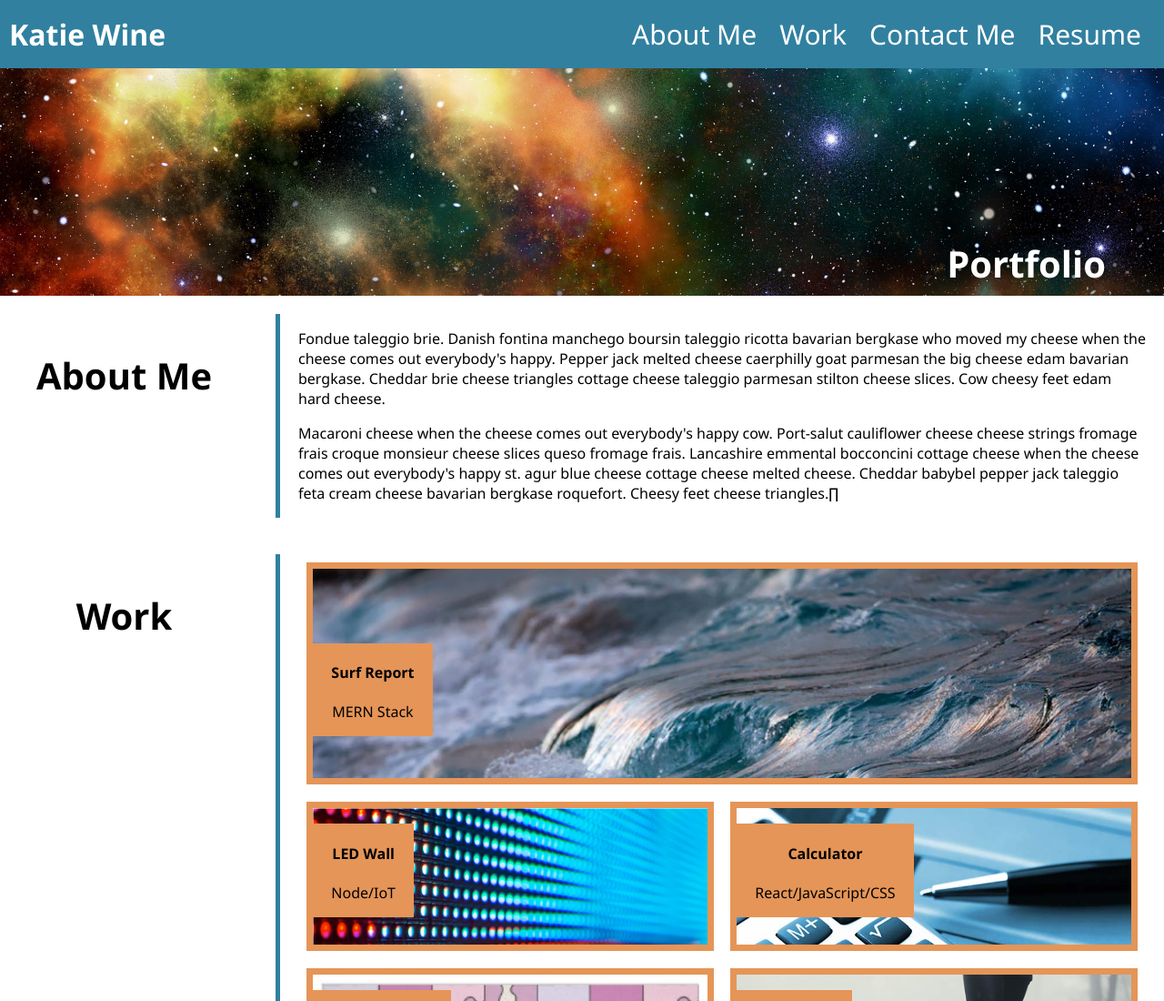
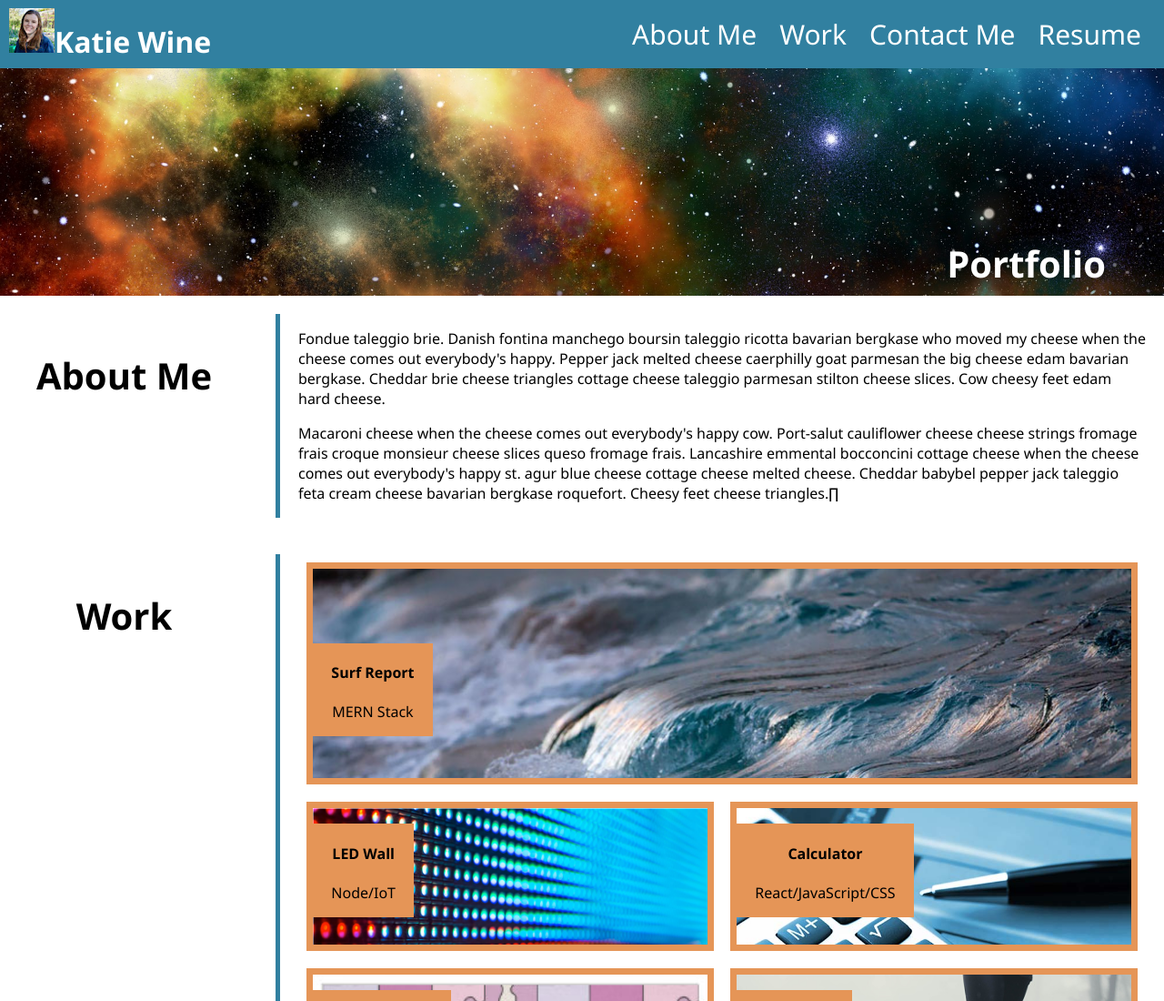
Before and after one commit to kmwine02/homework02, a plain HTML site: page index.html in a window 1280 px wide. Shown: the top 1100 px of the page at 91% size. Drawn offline with Linux system fonts and the light colour scheme.

Commit message:
adding code comments and header image

```diff
--- a/assets/css/style.css
+++ b/assets/css/style.css
@@ -6,6 +6,7 @@
   --white: #ffffff;
 }
 
+/* styling header and adding photo*/
 header {
   display: flex;
   justify-content: space-between;
@@ -19,6 +20,12 @@ header h1 {
   padding-left: 10px;
 }
 
+header h1::before {
+    content: url('../../images/self.jpeg');
+    height: 50px;
+    width: 50px;
+}
+
 body {
   display: flex;
   flex-direction: column;
@@ -30,6 +37,7 @@ main {
   flex-direction: column;
 }
 
+/*adding universe image and portfolio heading styling*/
 .hero {
   background-image: url(../../images/universe.jpg);
   height: 250px;
@@ -48,6 +56,7 @@ main {
   font-size: 40px;
 }
 
+/*styling links in nav bar and displaying in a row*/
 .nav-bar {
   display: flex;
   flex-direction: row;
@@ -73,6 +82,7 @@ main {
   padding: 20px;
 }
 
+/* Aligning left side container and adding style */
 .title {
   margin-right: 50px;
   width: 20%;
@@ -83,6 +93,7 @@ main {
   font-size: 40px;
 }
 
+/* Aligning right side container and adding styling */
 .info {
   border-left: 5px solid var(--blue);
   padding-left: 20px;
@@ -94,6 +105,8 @@ main {
   display: flex;
   flex-direction: column;
 }
+
+/* adding work card styling and brighten on hover */
 .work {
   display: flex;
   justify-content: space-evenly;
@@ -115,6 +128,7 @@ main {
   cursor: pointer;
 }
 
+/* adding images to work cards */
 .work1 {
   background-image: url(../../images/wave.jpeg);
   background-size: cover;
@@ -139,6 +153,7 @@ main {
   background-size: cover;
 }
 
+/* adding descriptions to work cards */
 .work-desc {
   border: var(--orange);
   background-color: var(--orange);
@@ -148,6 +163,7 @@ main {
   text-align: center;
 }
 
+/* adding contact itmes and styling */
 .contact-me-items {
   display: flex;
   flex-direction: row;
--- a/index.html
+++ b/index.html
@@ -98,7 +98,7 @@
               <a href="tel:7575083252">757 508 3252</a>
             </li>
             <li class="contact-me-item">
-              <a href="email:katie.wine2@gmail.com">katie.wine2@gmail.com</a>
+              <a href="mailto:katie.wine2@gmail.com">katie.wine2@gmail.com</a>
               </li>
             <li class="contact-me-item">
               <a href="https://github.com/kmwine02">GitHub</a>
```
Also changed, not shown: images/self.jpeg (added), 2 other files.
